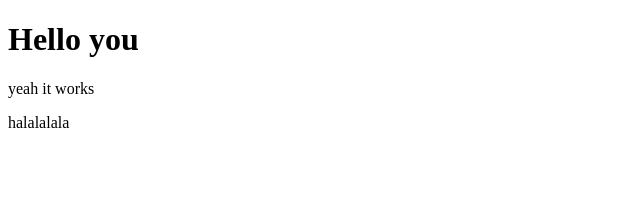
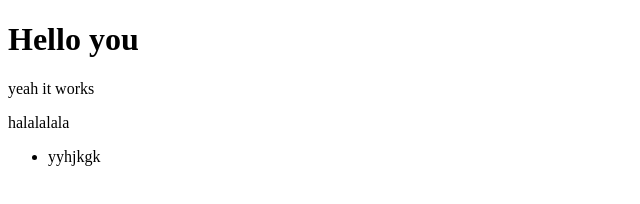
Before and after one commit to hannemoo/hannemoo.github.io, a plain HTML site: page index.html in a window 1280 px wide. Shown: the full height of the page, 0-640 px from the left. Drawn offline with Linux system fonts and the light colour scheme.

Commit message:
lijst toegevoegd

```diff
--- a/index.html
+++ b/index.html
@@ -10,5 +10,8 @@
     <h1>Hello you</h1>
     <p>yeah it works</p>
     <p>halalalala</p>
+    <ul>
+        <li>yyhjkgk</li>
+    </ul>
 </body>
 </html>
```
